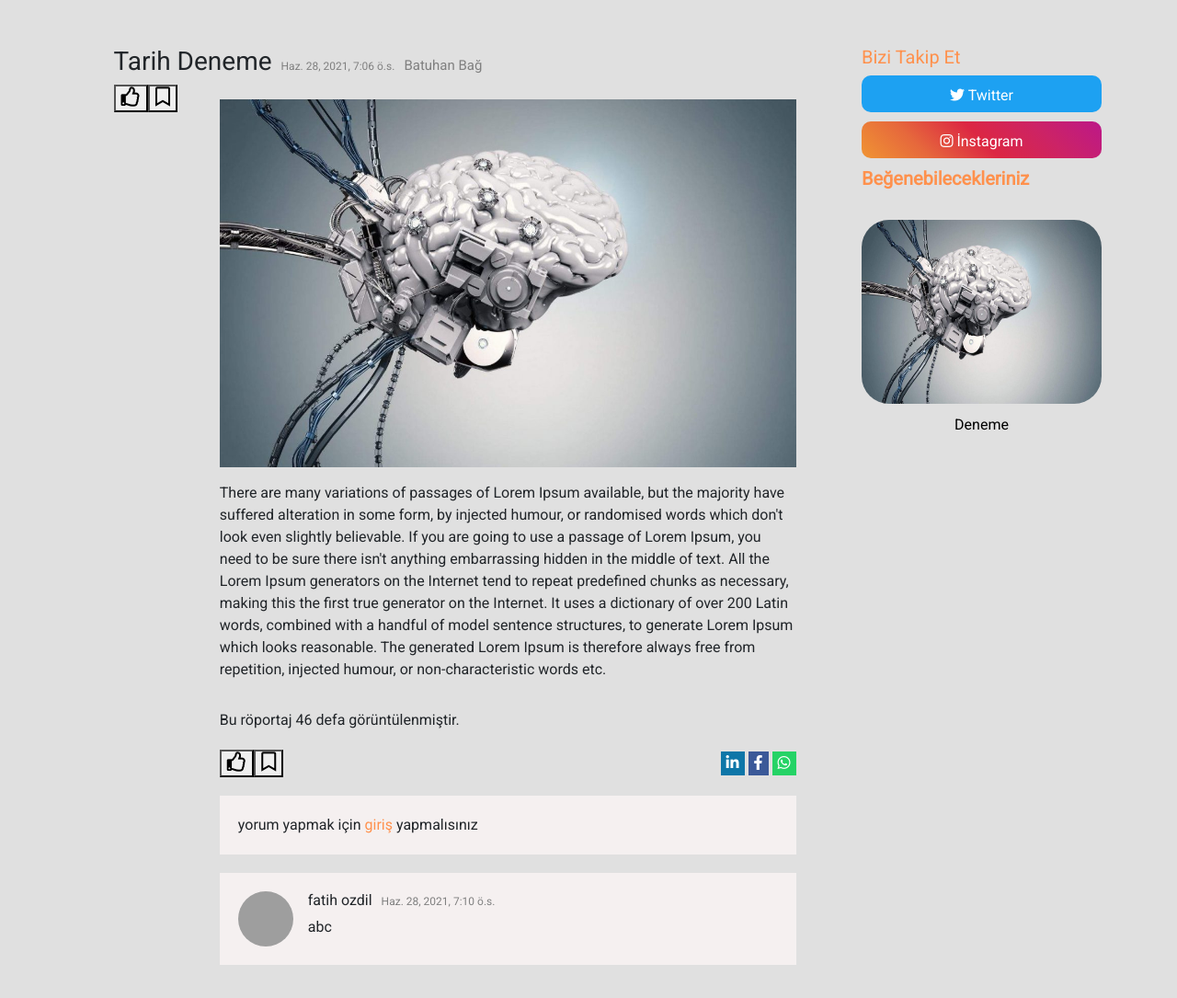
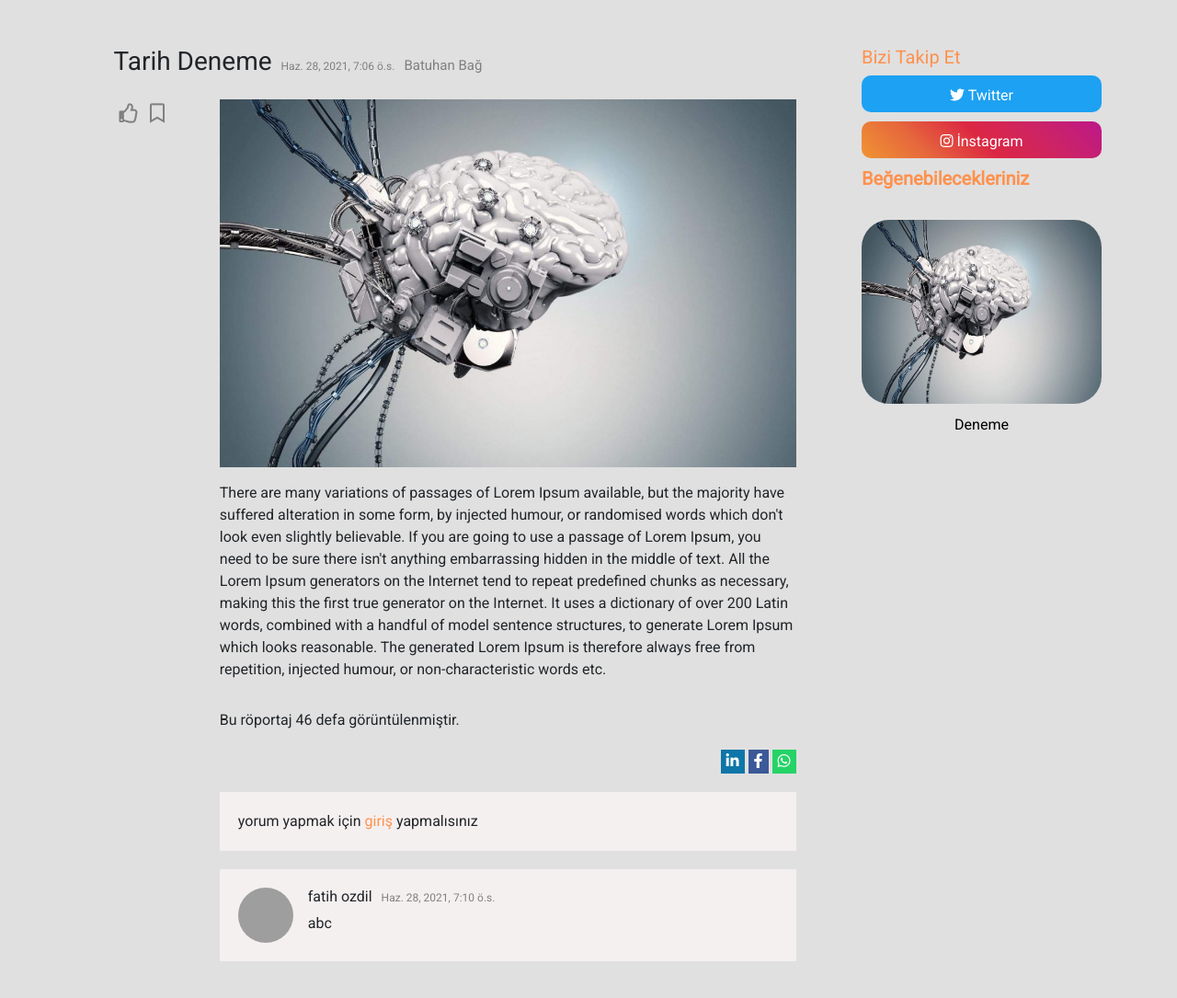
Before and after one commit to batuhanbag/ED-Production, a Django app: page /articles/detail/11 in a window 1280 px wide. Shown: the part 67-1152 px from the top of the page at 92% size. Run offline with Django 3.2, Linux system fonts and the light colour scheme; data comes from the database, SQL or seed files in the repository; both versions use the stored data as it was after the commit; some libraries are stand-ins or nearby versions; grey boxes are pictures that could not be loaded.

Commit message:
detail sayfası düzenlendi

```diff
--- a/static/css/ContentDetail.css
+++ b/static/css/ContentDetail.css
@@ -1,5 +1,5 @@
 body {
-    font-family: 'Roboto', sans-serif;
+  font-family: "Roboto", sans-serif;
   background-color: rgb(224, 224, 224);
 }
 
@@ -12,12 +12,12 @@ p {
   align-items: baseline;
 }
 
-.contentHeader>p {
+.contentHeader > p {
   font-size: 15px;
   color: grey;
 }
 
-.contentHeader>time {
+.contentHeader > time {
   margin: 0 10px;
   font-size: 12px;
   color: gray;
@@ -35,18 +35,18 @@ p {
   margin: 0 auto;
 }
 
-.contents>a {
+.contents > a {
   width: 100px;
   text-decoration: none;
   color: rgb(40, 87, 154);
   font-weight: bold;
 }
 
-.contents>a:hover {
+.contents > a:hover {
   text-decoration: underline;
 }
 
-.row>section {
+.row > section {
   margin-top: 50px;
 }
 
@@ -72,13 +72,20 @@ p {
   color: grey;
   display: flex;
 }
+.contentLike button {
+  background-color: transparent;
+  border: 0px;
+}
 
-.contentLike>span {
+.contentLike i {
   color: grey;
 }
 
-.contentLike>span:hover {
+.contentLike i:hover {
   color: #ff914d;
+}
+.leftContentLike {
+  margin-top: 20px;
 }
 
 /* share */
@@ -195,11 +202,19 @@ p {
 
 /* mobile */
 
-@media screen and (max-width:768px) {
+@media screen and (max-width: 768px) {
   .contents .article {
     width: 100%;
   }
   #right {
     display: none;
   }
+  .hideLeftLike {
+    display: none;
   }
+}
+@media screen and (min-width: 768px) {
+  .hideContentLike {
+    display: none;
+  }
+}
--- a/templates/detail.html
+++ b/templates/detail.html
@@ -48,16 +48,16 @@
                         <div class="contentBottom">
                             <div class="contentInteraction">
                                 <div class="contentLike hideContentLike">
-                                    <form id="like">
+                                    <form method="POST" id="like">
                                         {% csrf_token %}
                                         <button style="cursor: pointer" id="likeButton" type="submit" name="post_id"
                                             value="{{article.id}}">
-                                            <i id="icon" class="far fa-thumbs-up fa-lg"></i>
+                                            <i id="icon1" class="far fa-thumbs-up fa-lg"></i>
                                         </button>
                                     </form>
                                     <form method="POST" id="favourite">
                                         <button type="submit">
-                                            <i class="far fa-bookmark fa-lg" id="favourite_icon"></i>
+                                            <i class="far fa-bookmark fa-lg" id="favourite_icon1"></i>
                                         </button>
                                     </form>
                                 </div>
@@ -184,12 +184,17 @@
             },
             function (data, success) {
                 const id = document.getElementById("icon");
+                const id1 = document.getElementById("icon1");
                 if (id.classList.contains("fas")) {
                     id.classList.remove("fas");
                     id.classList.toggle("far");
+                    id1.classList.remove("fas");
+                    id1.classList.toggle("far");
                 } else if (id.classList.contains("far")) {
                     id.classList.toggle("fas");
                     id.classList.remove("far");
+                    id1.classList.toggle("fas");
+                    id1.classList.remove("far");
                 }
             }
         );
@@ -208,12 +213,17 @@
             function (data, success) {
                 console.log("success");
                 const id = document.getElementById("favourite_icon");
+                const id1 = document.getElementById("favourite_icon1");
                 if (id.classList.contains("fas")) {
                     id.classList.remove("fas");
                     id.classList.toggle("far");
+                    id1.classList.remove("fas");
+                    id1.classList.toggle("far");
                 } else if (id.classList.contains("far")) {
                     id.classList.toggle("fas");
                     id.classList.remove("far");
+                    id1.classList.toggle("fas");
+                    id1.classList.remove("far");
                 }
             }
         );
```
Also changed, not shown: db.sqlite3. Lines whose indentation alone changed are shown as unchanged.
